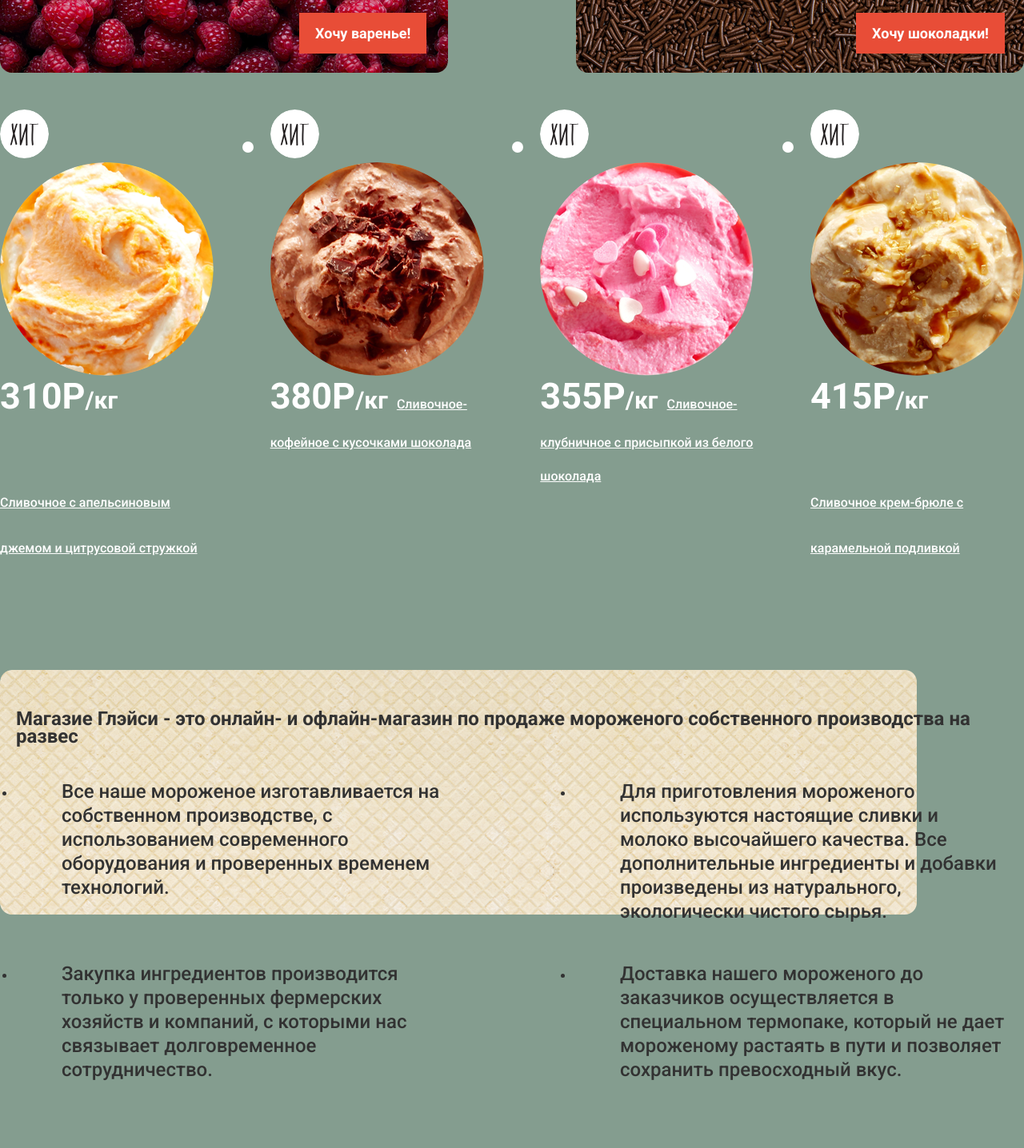
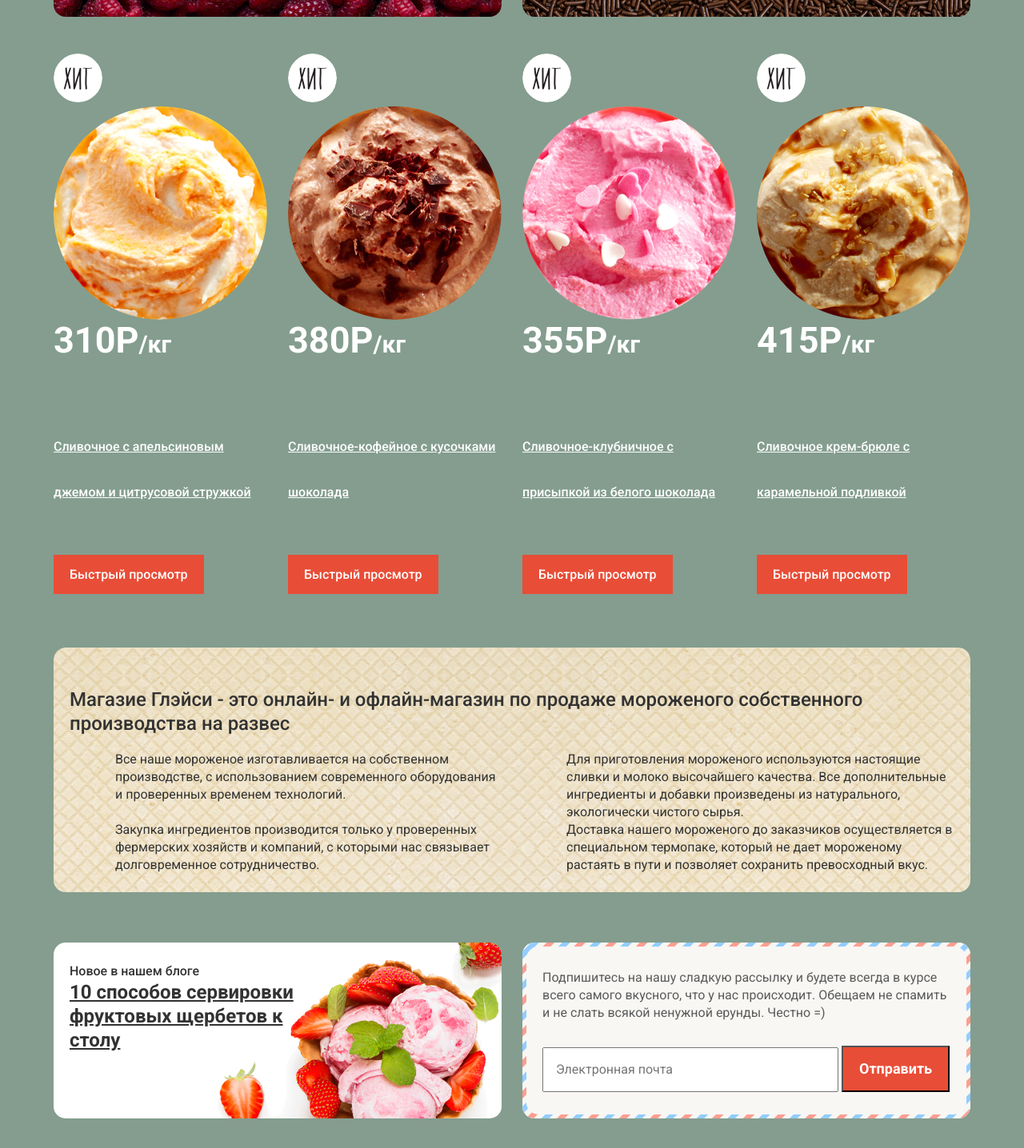
Before and after one commit to LikaFoxy/930883-gllacy-24, a plain HTML site: page index.html in a window 1280 px wide. Shown: the part 362-1798 px from the top of the page at 80% size. Drawn offline with Linux system fonts and the light colour scheme.

Commit message:
Сделала сетку проекта

```diff
--- a/css/style.css
+++ b/css/style.css
@@ -238,7 +238,7 @@ html{
     border-radius: 15px;
   }
 
-  .info p{
+  .info h2{
     font-size: 24px;
     line-height: 30px;
     font-weight: 500;
@@ -289,8 +289,8 @@ html{
     color: #323232;
   }
 
-  .new a:hover,
-  .new a:focus{
+  .blog a:hover,
+  .blog a:focus{
     color: #ffbc9e;
   }
 
@@ -321,7 +321,7 @@ html{
   }
 
   .map-contact{
-    margin-left: -27px;
+    margin-right: -27px;
     margin-bottom: 20px;
   }
 
--- a/index.html
+++ b/index.html
@@ -5,14 +5,14 @@
     <meta charset="utf-8">
     <title>Глейси</title>
     <link href="https://fonts.googleapis.com/css?family=Roboto:400,500,700&amp;subset=cyrillic" rel="stylesheet">
-    <link rel="stylesheet" type="text/css" href="css/normalize.css">
-    <link rel="stylesheet" type="text/css" href="css/style.css">
+    <link rel="stylesheet" href="css/normalize.css">
+    <link rel="stylesheet" href="css/style.css">
 </head>
 
 <body>
     <header class="main-header container">
+        <nav class="main-navigation">
             <a><img class="main-header-logo" src="img/logo.svg" width="154" height="64" alt="Глейси"></a>
-            <nav class="main-navigation">
             <ul class="list site-navigation">
                 <li><a class="site-navigation-current" href="catalog.html">Каталог</a>
                     <ul class="list catalog-menu">
@@ -26,13 +26,10 @@
                 <li><a href="#">Доставка и оплата</a></li>
                 <li><a href="#">О компании</a></li>
             </ul>
-            <ul class="user-navigation">
-                <li class="search">
+            <div class="user-navigation">
                 <a href="#"><svg xmlns="http://www.w3.org/2000/svg" xmlns:xlink="http://www.w3.org/1999/xlink" width="17" height="17" viewBox="0 0 17 17"><path fill="#fff" d="M16.958 15.527L11.75 10.32A6.455 6.455 0 0 0 13 6.5 6.5 6.5 0 1 0 6.5 13a6.465 6.465 0 0 0 3.839-1.263l5.205 5.204 1.414-1.414zM6.5 11C4.019 11 2 8.981 2 6.5S4.019 2 6.5 2 11 4.019 11 6.5 8.981 11 6.5 11z"/></svg>Поиск</a>
                 <form class="search-form" action="https://echo.htmlacademy.ru" method="post"> <input type="search" name="search" placeholder="Что ищем?"></form>
-                </li>
-                <li class="login-link">
-                    <a href="#"><img class="entry" src="img/entrance.svg" width="21" height="19" alt="Вход">Вход</a>
+                <a href="#"><svg xmlns="http://www.w3.org/2000/svg" xmlns:xlink="http://www.w3.org/1999/xlink" width="21" height="19" viewBox="0 0 21 19"><g fill="#000"><path d="M6 14.875L12.917 9.5 6 4.125v2.917H-.042v4.917H6z"/><path d="M18 0H5C3.9 0 3 .9 3 2v2h2V2h13v15H5v-2H3v2c0 1.1.9 2 2 2h13c1.1 0 2-.9 2-2V2c0-1.1-.9-2-2-2z"/></g></svg>Вход</a>
                 <form class="login-form"  method="post" action="https://echo.htmlacademy.ru">
                     <p><input type="text" placeholder="Электронная почта"></p>
                     <p><input type="password" placeholder="Пароль"></p>
@@ -40,16 +37,13 @@
                     <a href="#">Забыли пароль?</a>
                     <a href="#">Новая регистрация</a>
                 </form>
-                </li>
-                <li class="basket">
                 <a class="header-button-basket" href="#">
                 <img class="basket" style="???" src="img/basket.svg" width="21" height="20" alt="Корзина">Пусто</a>
-                </li>
-            </ul>
+            </div>
         </nav>
     </header>
 
-    <main class="conteiner">
+    <main class="container">
         <div class="main-timework">
             <p>с 10 до 20, ежедневно</p>
             <a href="tel:88124502525">8 812 450-25-25</a>
@@ -83,61 +77,66 @@
             </ul>
         </section>
         <section class="catalog">
-            <ul class="catalog-list">
-                <li class="catalog-item">
-                    <article>
+            <ul class="list catalog-list">
+                <li>
+                    <article class="catalog-item">
                         <img class="hit" src="img/hit.svg" width="61" height="61">
                         <img src="img/creamy-orange.png" width="267" height="267" alt="Сливочное с апельсиновым джемом и цитрусовой стружкой">
                         <strong>310P<span>/кг</span></strong>
                         <h1><a href="#">Сливочное с апельсиновым джемом и цитрусовой стружкой</a></h1>
+                        <a class="button" href="#">Быстрый просмотр</a>
                     </article>
                 </li>
-                <li class="catalog-item">
-                    <article>
+                <li>
+                    <article class="catalog-item">
                         <img class="hit" src="img/hit.svg" width="61" height="61">
                         <img src="img/creamy-coffee.png" width="267" height="267" alt="Сливочное-кофейное с кусочками шоколада">
                         <strong>380P<span>/кг</span></strong>
-                        <a href="#">Сливочное-кофейное с кусочками шоколада</a>
+                        <h1><a href="#">Сливочное-кофейное с кусочками шоколада</a></h1>
+                        <a class="button" href="#">Быстрый просмотр</a>
                     </article>
                 </li>
-                <li class="catalog-item">
-                    <article>
+                <li>
+                    <article class="catalog-item">
                         <img class="hit" src="img/hit.svg" width="61" height="61">
                         <img src="img/creamy-strawberry.png" width="267" height="267" alt="Сливочное-клубничное с присыпкой из белого шоколада">
                         <strong>355P<span>/кг</span></strong>
-                        <a href="#">Сливочное-клубничное с присыпкой из белого шоколада</a>
+                        <h1><a href="#">Сливочное-клубничное с присыпкой из белого шоколада</a></h1>
+                        <a class="button" href="#">Быстрый просмотр</a>
                     </article>
                 </li>
-                <li class="catalog-item">
-                    <article>
+                <li>
+                    <article class="catalog-item">
                         <img class="hit" src="img/hit.svg" width="61" height="61">
                         <img src="img/creamy-cream.png" width="267" height="267" alt="Сливочное крем-брюле с карамельной подливкой">
                         <strong>415P<span>/кг</span></strong>
                         <h1><a href="#">Сливочное крем-брюле с карамельной подливкой</a></h1>
+                        <a class="button" href="#">Быстрый просмотр</a>
                     </article>
                 </li>
             </ul>
         </section>
         <section class="info">
             <h2>Магазие Глэйси - это онлайн- и офлайн-магазин по продаже мороженого собственного производства на развес</h2>
-            <ul class="info-list">
+            <ul class="list info-list">
                 <li class="info-item">
-                    <p>Все наше мороженое изготавливается на собственном производстве, с использованием современного оборудования и проверенных временем технологий.</p>
+                    Все наше мороженое изготавливается на собственном производстве, с использованием современного оборудования и проверенных временем технологий.
                 </li>
                 <li class="info-item">
-                    <p>Для приготовления мороженого используются настоящие сливки и молоко высочайшего качества. Все дополнительные ингредиенты и добавки произведены из натурального, экологически чистого сырья. </p>
+                    Для приготовления мороженого используются настоящие сливки и молоко высочайшего качества. Все дополнительные ингредиенты и добавки произведены из натурального, экологически чистого сырья.
                 </li>
                 <li class="info-item">
-                    <p>Закупка ингредиентов производится только у проверенных фермерских хозяйств и компаний, с которыми нас связывает долговременное сотрудничество.</p>
+                    Закупка ингредиентов производится только у проверенных фермерских хозяйств и компаний, с которыми нас связывает долговременное сотрудничество.
                 </li>
                 <li class="info-item">
-                    <p>Доставка нашего мороженого до заказчиков осуществляется в специальном термопаке, который не дает мороженому растаять в пути и позволяет сохранить превосходный вкус.</p>
+                    Доставка нашего мороженого до заказчиков осуществляется в специальном термопаке, который не дает мороженому растаять в пути и позволяет сохранить превосходный вкус.
                 </li>
             </ul>
         </section>
+        <div class="section">
             <article class="blog">
                 <h1>Новое в нашем блоге</h1>
-            <a class="blog-link" href="#">10 способов сервировки фруктовых щербетов к столу</a>
+                <a href="#">10 способов сервировки фруктовых щербетов к столу</a>
             </article>
             <section class="distribution">
             <div class="background">
@@ -150,13 +149,14 @@
             </section>
         </div>
         <section class="map-contact">
-            <img src="img/map.jpg" width="1200" height="430" alt="Карта с адресом">
+            <img src="img/map.png" width="1200" height="430" alt="Карта с адресом">
             <div class="contacts">
               <p>Адрес главного офиса и офлайн-магазина: <address>ул. Большая Конюшенная 19/8, Санкт-Петербург</address></P>
               <p>Для заказов по телефону: <address>8 812 450-25-25</address> (с 10 до 20 ежедневно)</p>
               <a class="button" href="#">Обратная связь</a>
             </div>
         </section>
+    </main>
     <footer class="main-footer container">
         <div class="social">
             <ul class="list social-list">
@@ -178,7 +178,6 @@
             <a href="https://htmlacademy.ru/intensive/htmlcss"><img src="img/logo-htmlacademy.svg" width="108" height="39" alt="HTML Academy"> Сделано в HTML Academy © 2019</a>
         </div>
     </footer>
-    </main>
     <form class="feedback-form" method="post" action="https://echo.htmlacademy.ru">
         <p>Мы обязательно вам ответим</p>
         <p><input type="text" placeholder="Как вас зовут?"></p>
```
Also changed, not shown: catalog.html (+4 -4 lines). Lines whose indentation alone changed are shown as unchanged.
